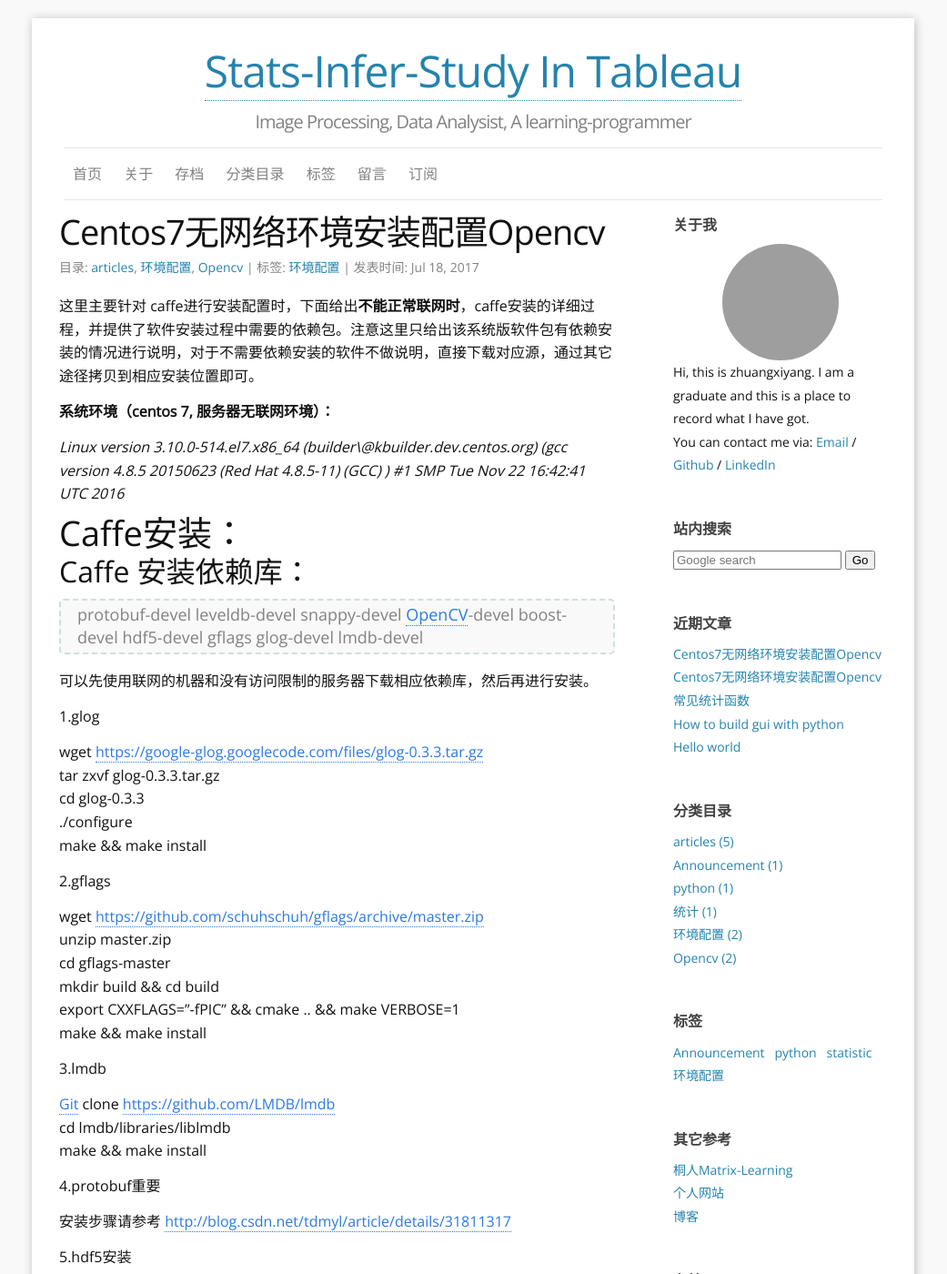
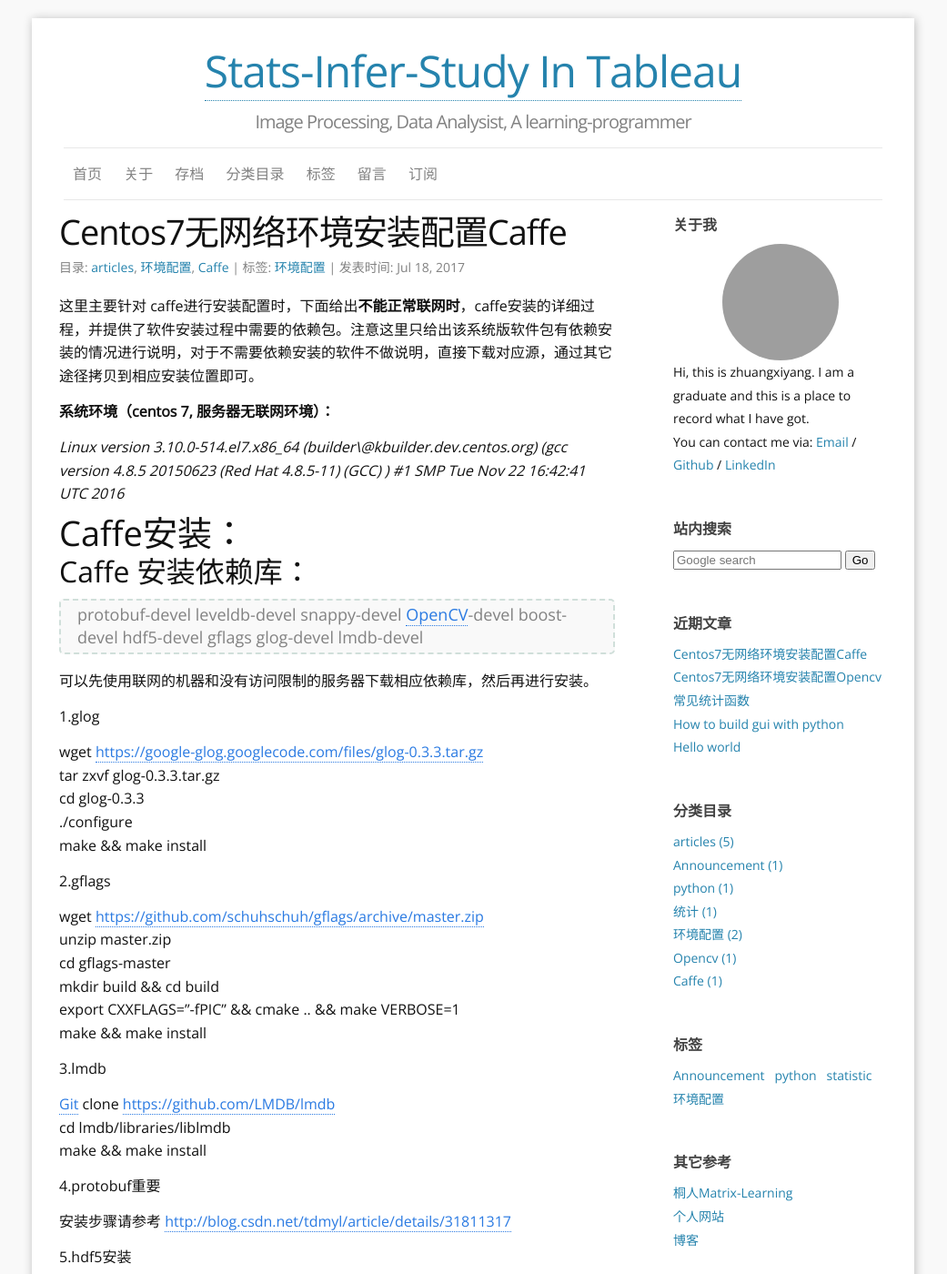
Before and after one commit to xiyangzhuang/xiyangzhuang.github.io, a Jekyll site: the page built from _posts/2017-07-18-install-caffe-on-centos7-without-internet.md, in a window 1280 px wide and 1400 px high. Shown: the whole window at 91% size, without its empty margins (120-1161 px from the left). Built offline with Jekyll 4.4.1, drawn with Linux system fonts in a browser that asks for light colours; comment, search, counter and statistics services are not loaded; grey boxes are pictures that could not be loaded.

Commit message:
Update 2017-07-18-install-caffe-on-centos7-without-internet.md

```diff
--- a/_posts/2017-07-18-install-caffe-on-centos7-without-internet.md
+++ b/_posts/2017-07-18-install-caffe-on-centos7-without-internet.md
@@ -1,8 +1,8 @@
 ---
 layout: post
-title: Centos7无网络环境安装配置Opencv
+title: Centos7无网络环境安装配置Caffe
 modified: 2017-07-18
-categories: [articles, 环境配置, Opencv]
+categories: [articles, 环境配置, Caffe]
 tags:
   - 环境配置
 comments: true
```
